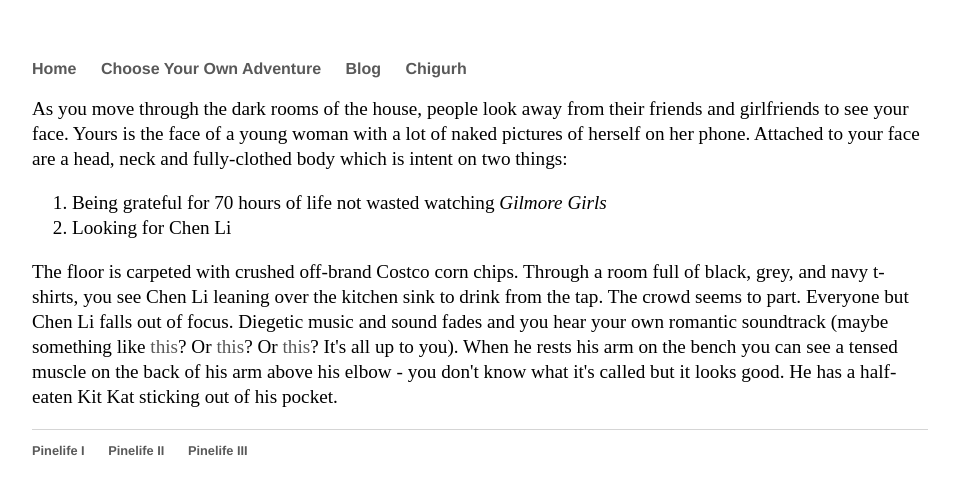
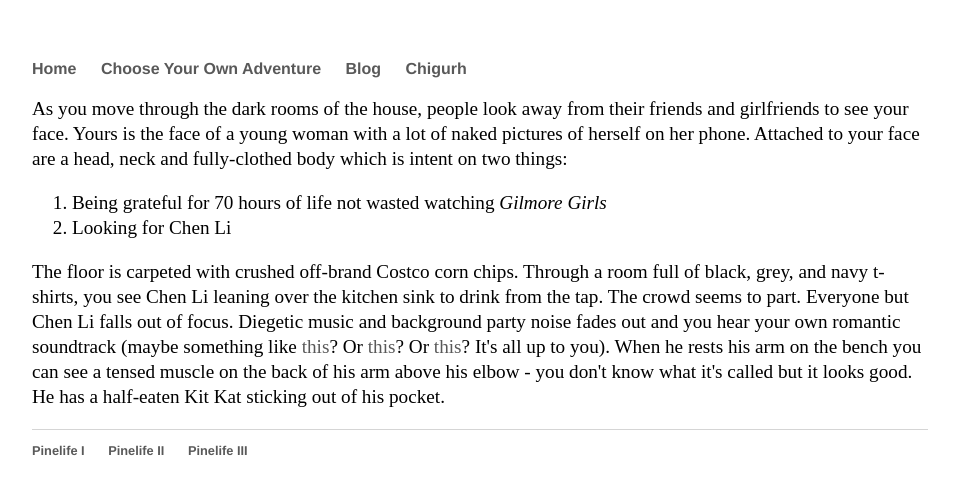
Before and after one commit to Pinelife/pinelife.github.io, a Jekyll site: the page built from Hellhole/Room6.html, in a window 1280 px wide. Shown: the top 495 px of the page, without its empty margins (160-1119 px from the left). Built offline with Jekyll 4.4.1, drawn with Linux system fonts in a browser that asks for light colours.

Commit message:
Update Room6.html

```diff
--- a/Hellhole/Room6.html
+++ b/Hellhole/Room6.html
@@ -11,7 +11,10 @@
   <li>Looking for Chen Li</li>
 </ol>
 <p>The floor is carpeted with crushed off-brand Costco corn chips. Through a room full of black, grey, and navy t-shirts, you see Chen Li
-  leaning over the kitchen sink to drink from the tap. The crowd seems to part. Everyone but Chen Li falls out of focus. Diegetic music and sound fades and you hear your own romantic soundtrack (maybe something like <a href = "https://www.youtube.com/watch?v=ONIJXHvoynw">this</a>? Or <a href = "https://www.youtube.com/watch?v=n2MtEsrcTTs">this</a>? Or <a href = "https://www.youtube.com/watch?v=ItJ3y7LfEbo">this</a>? It's all up to you).
+  leaning over the kitchen sink to drink from the tap. The crowd seems to part. Everyone but Chen Li falls out of focus. Diegetic music and
+  background party noise fades out and you hear your own romantic soundtrack (maybe something like <a href = "https://www.youtube.com/watch?v=ONIJXHvoynw" target="_blank">this</a>?
+  Or <a href = "https://www.youtube.com/watch?v=n2MtEsrcTTs" target="_blank">this</a>? Or
+  <a href = "https://www.youtube.com/watch?v=ItJ3y7LfEbo" target="_blank">this</a>? It's all up to you).
   When he rests his arm on the bench you can see a tensed muscle on the back of his arm above his elbow - you don't know what it's called
   but it looks good. He has a half-eaten Kit Kat sticking out of his pocket.
 </p>
```
